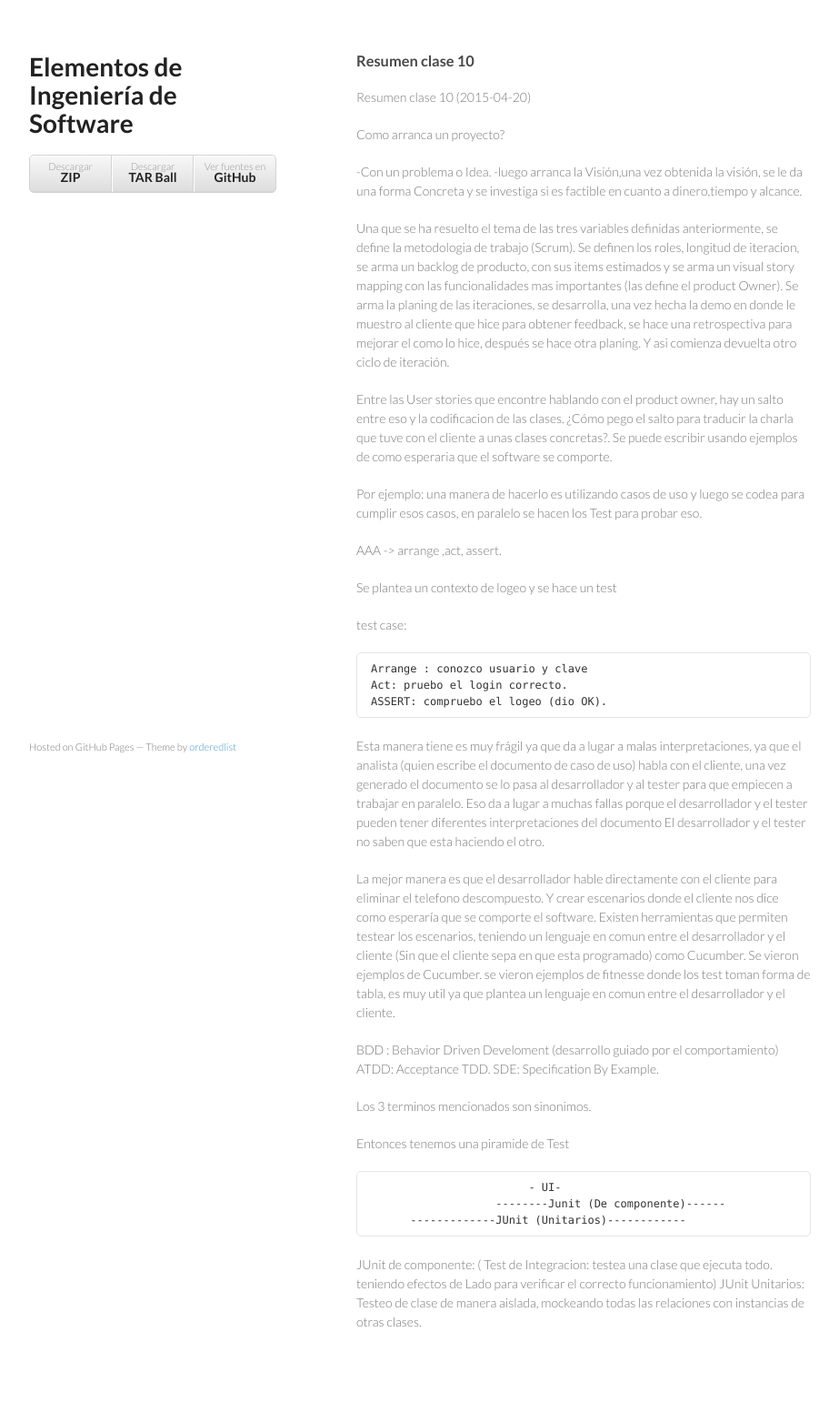
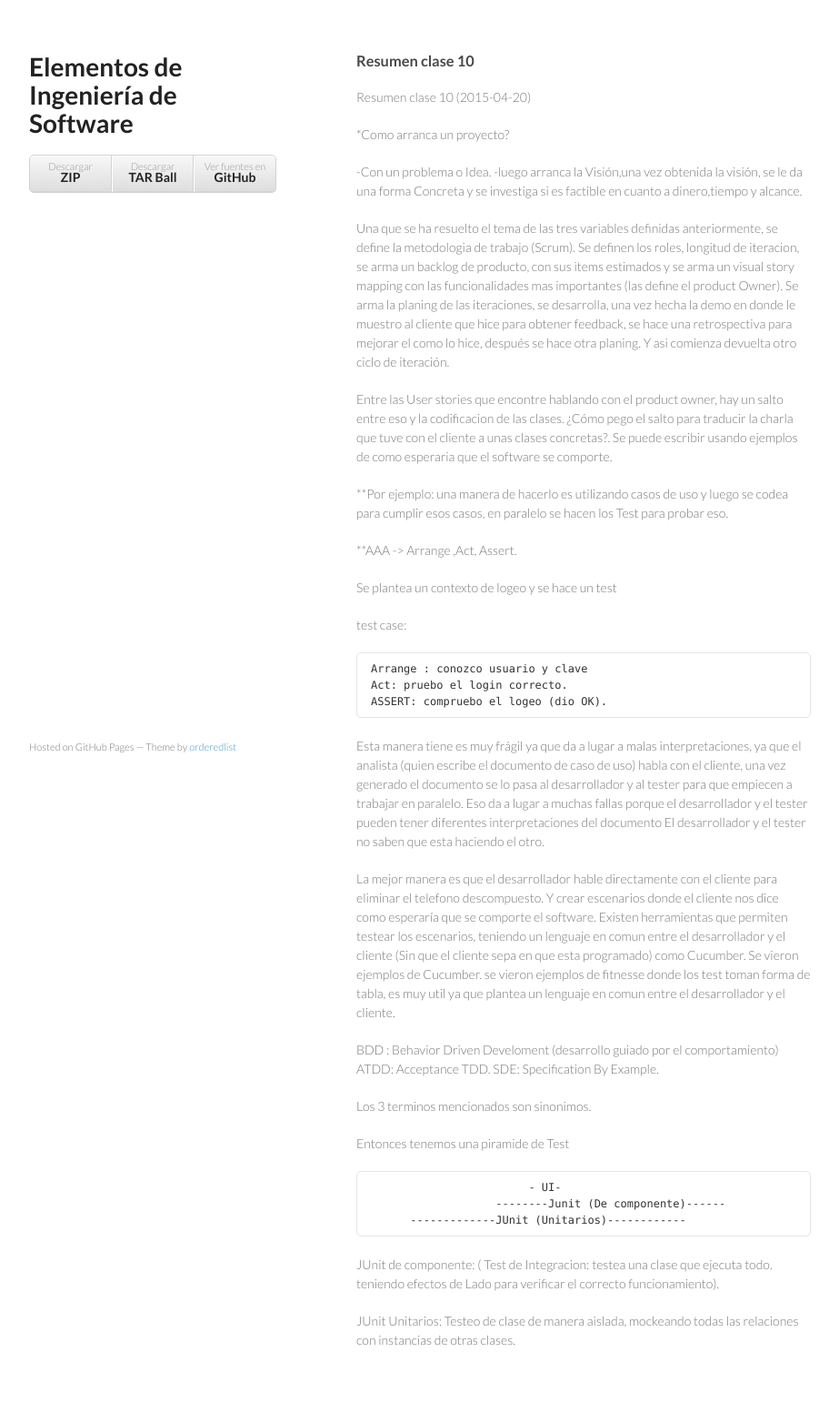
Before and after one commit to SoftwareEngineeringUNQ/bitacora, a Jekyll site: the page built from _posts/2015-04-20-resumen-clase-10.md, in a window 1280 px wide. Shown: the whole page at 91% size, without its empty margins (178-1101 px from the left). Built offline with Jekyll 4.4.1, drawn with Linux system fonts in a browser that asks for light colours.

```diff
--- a/_posts/2015-04-20-resumen-clase-10.md
+++ b/_posts/2015-04-20-resumen-clase-10.md
@@ -7,7 +7,7 @@ Resumen clase 10 (2015-04-20)
 
 
 
-Como arranca un proyecto?
+*Como arranca un proyecto?
 
 -Con un problema o Idea.
 -luego arranca la Visión,una vez obtenida la visión, se le da una forma Concreta y se investiga si es factible en cuanto a dinero,tiempo y alcance.
@@ -20,11 +20,11 @@ Entre las User stories que encontre hablando con el product owner, hay un salto
 ¿Cómo pego el salto para traducir la charla que tuve con el cliente a unas clases concretas?.
 Se puede escribir usando ejemplos de como esperaria que el software se comporte.
 
-Por ejemplo:
+**Por ejemplo:
 una manera de hacerlo es
 utilizando casos de uso y luego se codea para cumplir esos casos, en paralelo se hacen los Test para probar eso.
 
-AAA -> arrange ,act, assert.
+**AAA -> Arrange ,Act, Assert.
 
 Se plantea un contexto de logeo y se hace un test
 
@@ -62,5 +62,6 @@ Entonces tenemos una piramide de Test
 
 
 
-JUnit de componente: ( Test de Integracion: testea una clase que ejecuta todo. teniendo efectos de Lado para verificar el correcto funcionamiento)
+JUnit de componente: ( Test de Integracion: testea una clase que ejecuta todo. teniendo efectos de Lado para verificar el correcto funcionamiento).
+
 JUnit Unitarios: Testeo de clase de manera aislada, mockeando todas las relaciones con instancias de otras clases.
```
